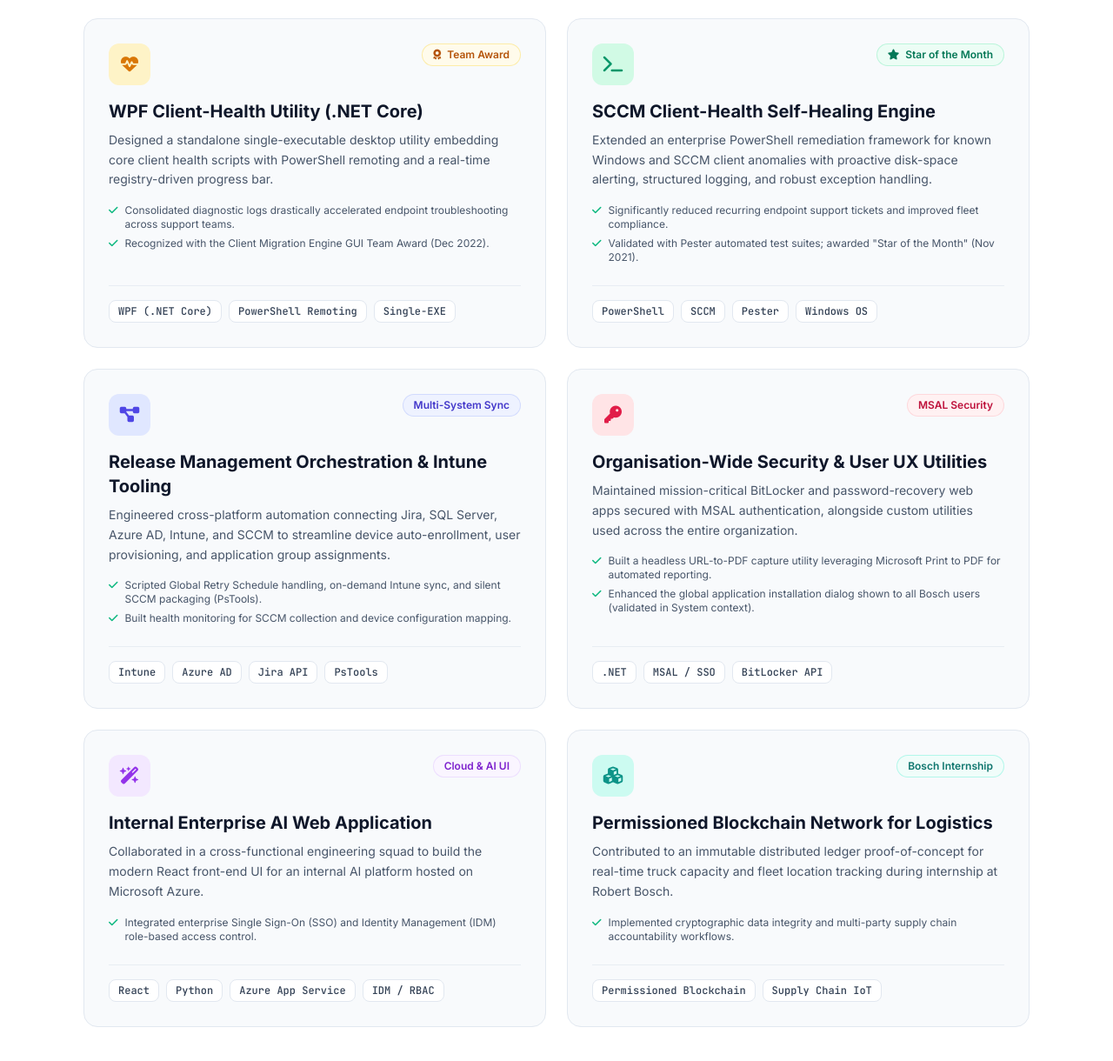
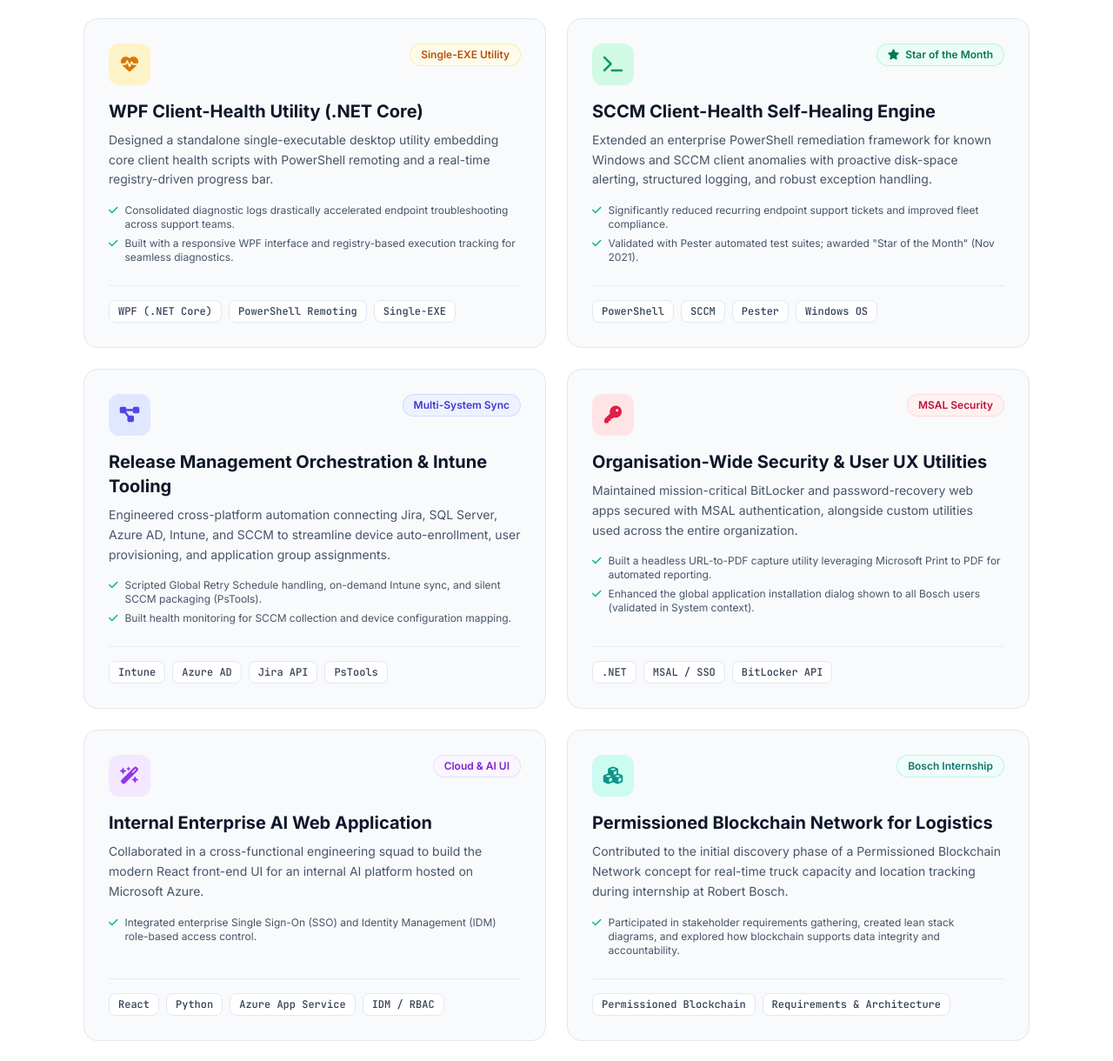
Before and after one commit to pr-haripriya/Portfolio, a plain HTML site: page index.html in a window 1280 px wide. Shown: the part 2840-4060 px from the top of the page at 87% size. Drawn offline with nearby package versions, Linux system fonts and the light colour scheme.

Commit message:
Update index.html
Adjusted some points

```diff
--- a/index.html
+++ b/index.html
@@ -516,7 +516,7 @@
                                 <i class="fa-solid fa-heart-pulse"></i>
                             </div>
                             <span class="px-3 py-1 rounded-full text-xs font-semibold bg-amber-50 dark:bg-amber-950/90 text-amber-700 dark:text-amber-300 border border-amber-200/70 dark:border-amber-800">
-                                <i class="fa-solid fa-award mr-1"></i> Team Award
+                                Single-EXE Utility
                             </span>
                         </div>
                         <h4 class="text-xl font-bold text-slate-900 dark:text-white mb-2 group-hover:text-brand-600 dark:group-hover:text-brand-400 transition-colors">
@@ -532,7 +532,7 @@
                             </li>
                             <li class="flex items-start gap-2">
                                 <i class="fa-solid fa-check text-emerald-500 mt-0.5"></i>
-                                <span>Recognized with the Client Migration Engine GUI Team Award (Dec 2022).</span>
+                                <span>Built with a responsive WPF interface and registry-based execution tracking for seamless diagnostics.</span>
                             </li>
                         </ul>
                     </div>
@@ -697,18 +697,18 @@
                             Permissioned Blockchain Network for Logistics
                         </h4>
                         <p class="text-sm text-slate-600 dark:text-slate-300 leading-relaxed mb-4">
-                            Contributed to an immutable distributed ledger proof-of-concept for real-time truck capacity and fleet location tracking during internship at Robert Bosch.
+                            Contributed to the initial discovery phase of a Permissioned Blockchain Network concept for real-time truck capacity and location tracking during internship at Robert Bosch.
                         </p>
                         <ul class="space-y-1.5 text-xs text-slate-600 dark:text-slate-400 mb-6">
                             <li class="flex items-start gap-2">
                                 <i class="fa-solid fa-check text-emerald-500 mt-0.5"></i>
-                                <span>Implemented cryptographic data integrity and multi-party supply chain accountability workflows.</span>
+                                <span>Participated in stakeholder requirements gathering, created lean stack diagrams, and explored how blockchain supports data integrity and accountability.</span>
                             </li>
                         </ul>
                     </div>
                     <div class="flex flex-wrap gap-2 pt-4 border-t border-slate-200/70 dark:border-slate-800">
                         <span class="px-2.5 py-1 rounded-lg text-xs font-mono font-medium bg-white dark:bg-slate-800 text-slate-700 dark:text-slate-300 border border-slate-200 dark:border-slate-700">Permissioned Blockchain</span>
-                        <span class="px-2.5 py-1 rounded-lg text-xs font-mono font-medium bg-white dark:bg-slate-800 text-slate-700 dark:text-slate-300 border border-slate-200 dark:border-slate-700">Supply Chain IoT</span>
+                        <span class="px-2.5 py-1 rounded-lg text-xs font-mono font-medium bg-white dark:bg-slate-800 text-slate-700 dark:text-slate-300 border border-slate-200 dark:border-slate-700">Requirements &amp; Architecture</span>
                     </div>
                 </article>
 
@@ -779,7 +779,7 @@
                     <div class="absolute left-2 md:left-1/2 md:-translate-x-1/2 w-3.5 h-3.5 rounded-full bg-accent-500 ring-4 ring-white dark:ring-slate-950 mt-1.5 md:mt-0"></div>
                     <div class="md:w-[45%] md:pl-8 mt-2 md:mt-0">
                         <div class="p-4 rounded-xl bg-white dark:bg-slate-900 border border-slate-200 dark:border-slate-800 text-sm text-slate-600 dark:text-slate-300 shadow-sm">
-                            Engineered the award-winning WPF Client-Health desktop utility (.NET Core) and scaled release management orchestration scripts across Jira, Intune, and SCCM.
+                            Engineered the standalone WPF Client-Health desktop utility (.NET Core) and scaled release management orchestration scripts across Jira, Intune, and SCCM.
                         </div>
                     </div>
                 </div>
@@ -815,7 +815,7 @@
                     <div class="absolute left-2 md:left-1/2 md:-translate-x-1/2 w-3.5 h-3.5 rounded-full bg-slate-400 ring-4 ring-white dark:ring-slate-950 mt-1.5 md:mt-0"></div>
                     <div class="md:w-[45%] md:pl-8 mt-2 md:mt-0">
                         <div class="p-4 rounded-xl bg-white dark:bg-slate-900 border border-slate-200 dark:border-slate-800 text-sm text-slate-600 dark:text-slate-300 shadow-sm">
-                            Built smart logistics tracking components on a Permissioned Blockchain Network in Coimbatore, ensuring real-time fleet accountability.
+                            Contributed to requirements gathering and lean stack architecture diagrams for a Permissioned Blockchain Network for Logistics in Coimbatore.
                         </div>
                     </div>
                 </div>
@@ -1094,7 +1094,7 @@
                 <ul class="list-disc pl-4 text-xs space-y-1 text-slate-700">
                     <li><strong>Blazor Computer-Management Portal:</strong> Built a Blazor web portal on an internal Swagger API, replacing a legacy Delphi desktop application with stronger security and streamlined workflows for ~200 administrators managing every computer in the Bosch environment. Automated API client generation with Unchase OpenAPI and led stakeholder demos and training. MSAL authentication is planned next.</li>
                     <li><strong>Hardware Lifecycle Web Application (ASP.NET MVC, Web API, SQL Server):</strong> Replaced error-prone manual Excel tracking with a centralised web platform on a normalised SQL Server schema. Built a UI that generates the configuration INI files consumed by all Bosch client machines, eliminating manual effort and errors for 10–20 operations users.</li>
-                    <li><strong>WPF Client-Health Utility (.NET Core):</strong> Designed a standalone single-executable tool embedding the client health script, with PowerShell remoting and a registry-driven progress bar. Consolidated logs speed up troubleshooting; earned team award recognition.</li>
+                    <li><strong>WPF Client-Health Utility (.NET Core):</strong> Designed a standalone single-executable tool embedding the client health script, with PowerShell remoting and a registry-driven progress bar. Consolidated logs speed up troubleshooting.</li>
                     <li><strong>Internal AI Web Application (Python, React, Azure):</strong> Worked in a team to build the front-end UI for an internal AI application, deployed to Azure with SSO and Identity Management (IDM) role-based access.</li>
                     <li><strong>Organisation-Wide Tools (.NET):</strong> Maintain the BitLocker and password-recovery web apps (MSAL authentication). Built a URL-to-PDF capture utility using Microsoft Print to PDF for automations, and enhanced the application installation dialog shown to all Bosch users (tested in System context with PsTools).</li>
                     <li><strong>Ownership and Quality:</strong> Aligned requirements with stakeholders, documented every application, and wrote Pester tests for PowerShell and Playwright for .NET tests for the Blazor UI, using Git branching workflows.</li>
```
